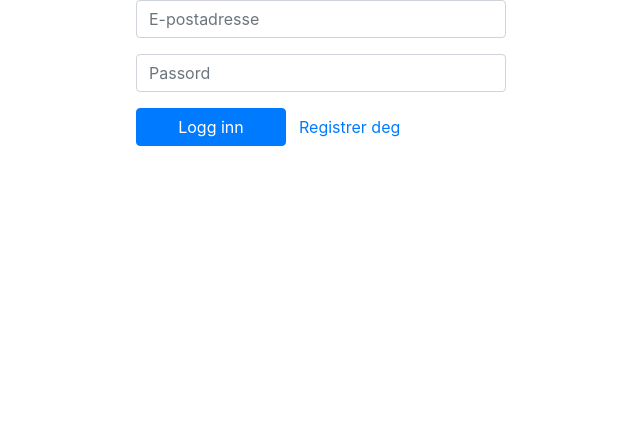
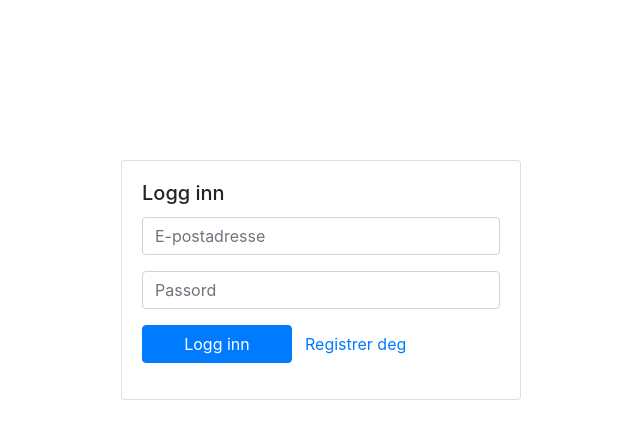
Before and after one commit to GunnsKollektiv/kollektiv, a React (Create React App) app in the folder frontend/: page / in a window 1280 px wide. Shown: the top 438 px of the page, without its empty margins (319-959 px from the left). Built offline with nearby package versions, Linux system fonts and the light colour scheme.

Commit message:
Add styling to login component

```diff
--- a/frontend/src/App.js
+++ b/frontend/src/App.js
@@ -1,6 +1,6 @@
 import 'bootstrap/dist/css/bootstrap.min.css';
 import React, { Component } from 'react';
-import { get } from './api';
+import { get, post } from './api';
 import './App.css';
 import Login from './components/auth/Login';
 import Home from './components/home/Home';
@@ -22,7 +22,6 @@ class App extends Component {
       this.setState({ token: localStorage.getItem('token') })
       get({
         url: 'api/auth/user/',
-        token: localStorage.getItem('token'),
         callback: data => this.setState({ user: data.email, loading: false }),
         errorCallback: error => this.setState({ loading: false })
       })
@@ -36,21 +35,28 @@ class App extends Component {
     localStorage.setItem('token', token);
   }
 
-  render() {
+  handleLogout = () => {
+    post({
+      url: 'api/auth/logout/',
+      callback: data => this.updateUser(null, null)
+    })
+  }
 
+  getContent = () => {
     if (this.state.loading) {
       return null;
     }
+    if (!this.state.user) {
+      return <Login updateUser={this.updateUser} />
+    }
+    return <Home handleLogout={this.handleLogout} user={this.state.user} />
+  }
 
-    if (!this.state.user) {
-      return <div className="App">
-        <Login updateUser={this.updateUser} />
-      </div>
-    }
+  render() {
 
     return (
       <div className="App">
-        <Home updateUser={this.updateUser} user={this.state.user} />
+        {this.getContent()}
       </div>
     );
   }
--- a/frontend/src/api/index.js
+++ b/frontend/src/api/index.js
@@ -2,7 +2,7 @@ const SERVER_HOST = "http://127.0.0.1:8000/"
 
 function _fetch(method, kwargs) {
 
-    const { url, body, token = null, callback, errorCallback } = kwargs
+    let { url, body, token = localStorage.getItem('token'), callback, errorCallback } = kwargs
     let headers;
 
     if (method === 'POST' || method === 'PUT') {
@@ -25,8 +25,12 @@ function _fetch(method, kwargs) {
     })
         .then(response => {
             if (response.status >= 400 && response.status < 600) {
-                errorCallback(method + " " + response.status + " error")
+                if (errorCallback !== undefined)
+                    errorCallback(method + " " + response.status + " error")
                 throw Error(method + " " + response.status + " error")
+            }
+            if (response.status === 204) {
+                return "No content"
             }
             return response.json()
         })
--- a/frontend/src/components/auth/Login.js
+++ b/frontend/src/components/auth/Login.js
@@ -1,6 +1,7 @@
-import React, { Component } from 'react'
-import { Container, Button, Form, Alert } from 'react-bootstrap'
-import { post } from '../../api'
+import React, { Component } from 'react';
+import { Alert, Button, Card, Form } from 'react-bootstrap';
+import { post } from '../../api';
+import './style.css'
 
 export default class Login extends Component {
 
@@ -37,7 +38,9 @@ export default class Login extends Component {
 
     render() {
         return (
-            <Container>
+            <Card className="login-card">
+                <Card.Body>
+                    <Card.Title>{this.state.register ? "Registrer ny bruker" : "Logg inn"}</Card.Title>
                     <Form onSubmit={this.handleSubmit}>
                         <Form.Group>
                             <Form.Control
@@ -61,15 +64,19 @@ export default class Login extends Component {
                             <Button type="submit" style={{ width: 150 }}>
                                 {this.state.register ? "Registrer deg" : "Logg inn"}
                             </Button>
-                        <Button variant="link" onClick={() => this.setState({ register: !this.state.register, message: null })}>{this.state.register ? "Allerede registrert?" : "Registrer deg"}</Button>
+                            <Button
+                                variant="link"
+                                onClick={() => this.setState({ register: !this.state.register, message: null })}
+                            >
+                                {this.state.register ? "Allerede registrert?" : "Registrer deg"}
+                            </Button>
                         </Form.Group>
                         <Form.Group>
                             {this.showMessage()}
                         </Form.Group>
-
-
                     </Form>
-            </Container>
+                </Card.Body>
+            </Card>
         )
     }
 }
--- /dev/null
+++ b/frontend/src/components/auth/style.css
@@ -0,0 +1,3 @@
+.login-card {
+    margin-top: 20vh;
+}
--- a/frontend/src/components/home/Home.js
+++ b/frontend/src/components/home/Home.js
@@ -2,6 +2,7 @@ import React, { Component } from 'react'
 import { Button, Container } from 'react-bootstrap'
 
 export default class Home extends Component {
+
     render() {
         return (
             <div>
@@ -9,7 +10,7 @@ export default class Home extends Component {
                     Logget inn som {this.props.user}
                 </Container>
                 <Container>
-                   <Button onClick={() => this.props.updateUser(null, null)}>Logg ut</Button>
+                   <Button onClick={() => this.props.handleLogout()}>Logg ut</Button>
                 </Container>
             </div>
         )
```
Lines whose indentation alone changed are shown as unchanged.
